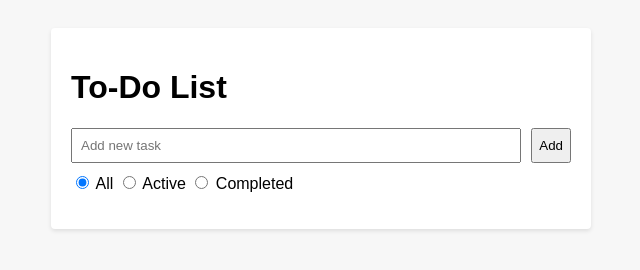
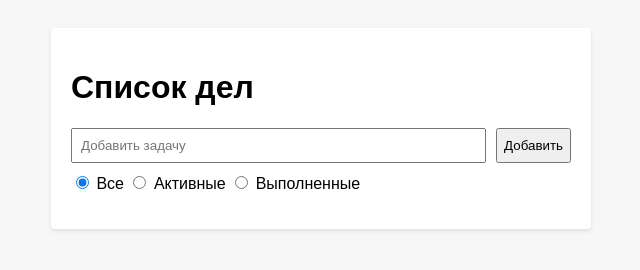
Before and after one commit to Alikyshkin/to-do, a plain HTML site: page index.html in a window 1280 px wide. Shown: the whole page, without its empty margins (319-959 px from the left). Drawn offline with Linux system fonts and the light colour scheme.

Commit message:
Русификация интерфейса
Co-authored-by: Cursor <cursoragent@cursor.com>

```diff
--- a/index.html
+++ b/index.html
@@ -1,22 +1,22 @@
 <!DOCTYPE html>
-<html lang="en">
+<html lang="ru">
 <head>
   <meta charset="UTF-8">
   <meta name="viewport" content="width=device-width, initial-scale=1.0">
-  <title>To-Do List</title>
+  <title>Список дел</title>
   <link rel="stylesheet" href="style.css">
 </head>
 <body>
   <div class="app">
-    <h1>To-Do List</h1>
+    <h1>Список дел</h1>
     <form id="task-form">
-      <input type="text" id="task-input" placeholder="Add new task" required>
-      <button type="submit">Add</button>
+      <input type="text" id="task-input" placeholder="Добавить задачу" required>
+      <button type="submit">Добавить</button>
     </form>
     <div class="filters">
-      <label><input type="radio" name="filter" value="all" checked> All</label>
-      <label><input type="radio" name="filter" value="active"> Active</label>
-      <label><input type="radio" name="filter" value="completed"> Completed</label>
+      <label><input type="radio" name="filter" value="all" checked> Все</label>
+      <label><input type="radio" name="filter" value="active"> Активные</label>
+      <label><input type="radio" name="filter" value="completed"> Выполненные</label>
     </div>
     <ul id="task-list"></ul>
   </div>
--- a/script.js
+++ b/script.js
@@ -30,11 +30,11 @@ function createTaskElement(task) {
   span.textContent = task.text;
 
   const editBtn = document.createElement('button');
-  editBtn.textContent = 'Edit';
+  editBtn.textContent = 'Изменить';
   editBtn.addEventListener('click', () => editTask(task.id));
 
   const deleteBtn = document.createElement('button');
-  deleteBtn.textContent = 'Delete';
+  deleteBtn.textContent = 'Удалить';
   deleteBtn.addEventListener('click', () => deleteTask(task.id));
 
   li.appendChild(checkbox);
@@ -71,7 +71,7 @@ function addTask(text) {
 
 function editTask(id) {
   const task = tasks.find(t => t.id === id);
-  const newText = prompt('Edit task', task.text);
+  const newText = prompt('Редактировать задачу', task.text);
   if (newText !== null && newText.trim() !== '') {
     task.text = newText.trim();
     saveTasks();
```
